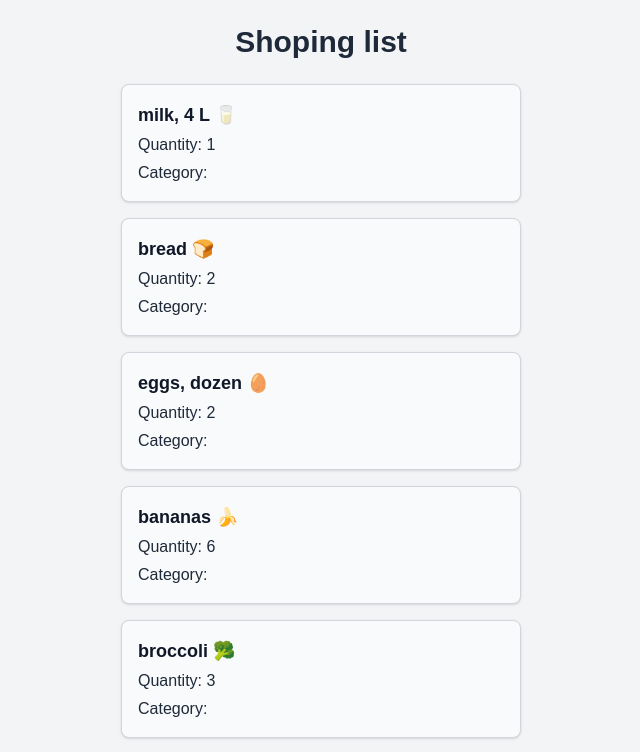
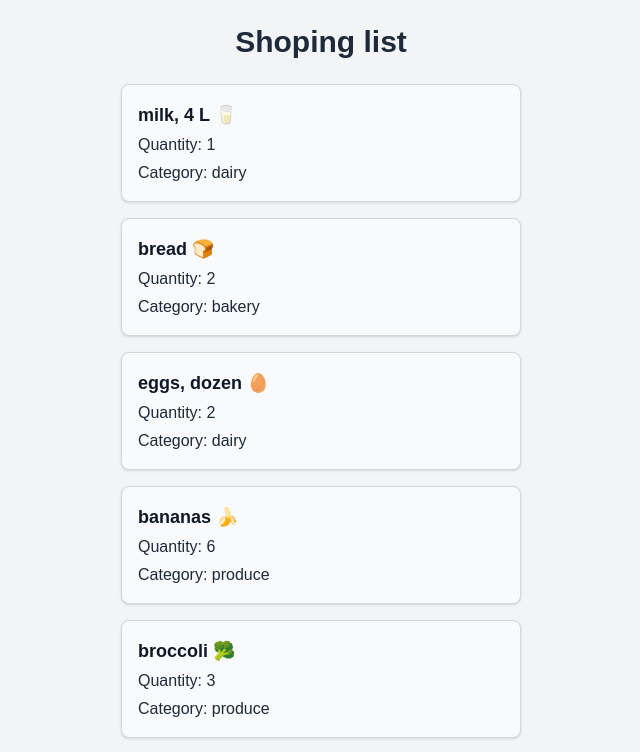
Before and after one commit to S-hussaini/cprg306-assignments, a Next.js app: page /week-3 in a window 1280 px wide. Shown: the top 752 px of the page, without its empty margins (319-959 px from the left). Built offline with nearby package versions, Linux system fonts and the light colour scheme.

Commit message:
the category type was not showing bcz insted of category i write catagory.

```diff
--- a/app/week-3/item-list.js
+++ b/app/week-3/item-list.js
@@ -95,7 +95,7 @@ const items = [
           key = {index}
           name = {item.name}
           quantity = {item.quantity}
-          catagory = {item.category}
+          category = {item.category}
           />
         ))}
       </ul>
```
